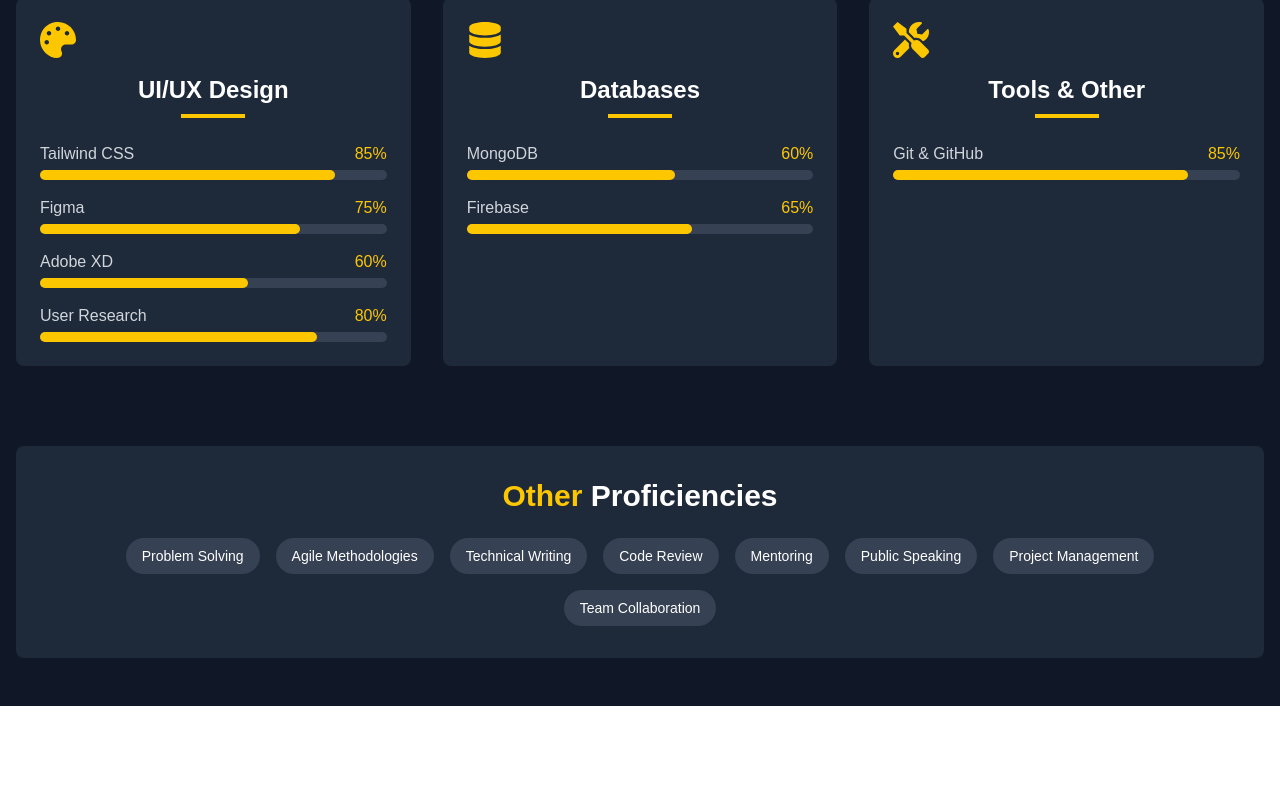
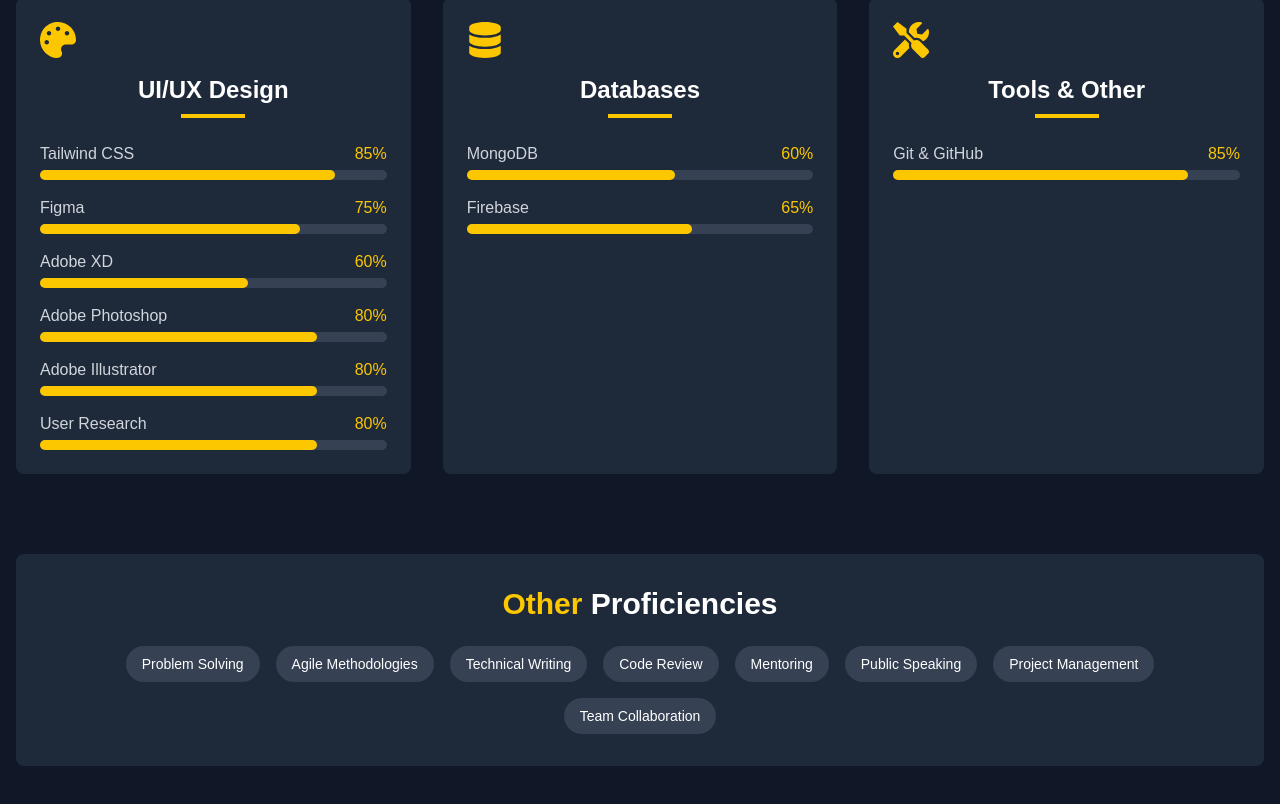
Before and after one commit to ehsanthedev/portfolio, a Next.js app: page /pages/Skills in a window 1280 px wide. Shown: the part 745-1549 px from the top of the page. Before the commit the page ends 1451 px from the top, so only its background shows below. Built offline with nearby package versions, Linux system fonts and the light colour scheme.

Commit message:
Update skills

```diff
--- a/app/pages/Skills/page.tsx
+++ b/app/pages/Skills/page.tsx
@@ -50,6 +50,8 @@
         { name: "Tailwind CSS", level: 85 },
         { name: "Figma", level: 75 },
         { name: "Adobe XD", level: 60 },
+        { name: "Adobe Photoshop", level: 80 },
+        { name: "Adobe Illustrator", level: 80 },
         { name: "User Research", level: 80 },
       ],
     },
```
